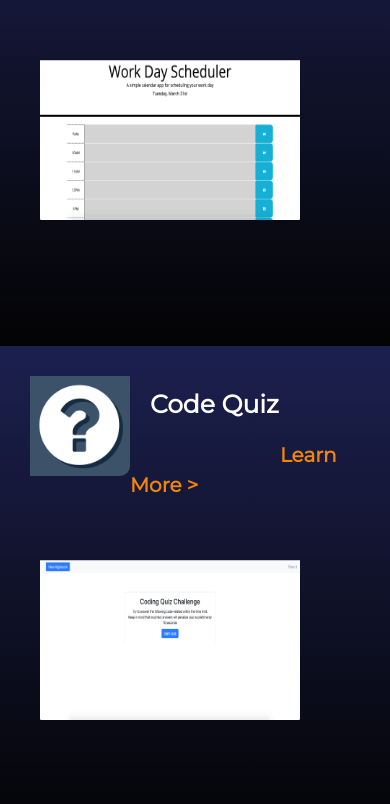
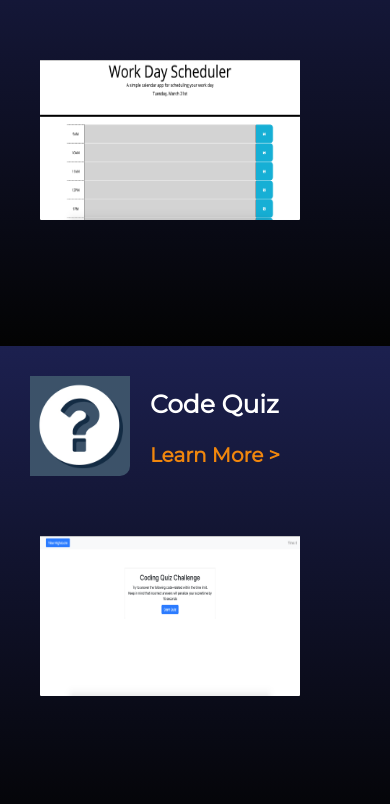
Before and after one commit to ramonpbarros/ramonpbarros.github.io, a plain HTML site: page portfolio.html in a window 390 px wide. Shown: the part 2011-2815 px from the top of the page. Drawn offline with nearby package versions, Linux system fonts and the light colour scheme.

Commit message:
changes made to portfolio

```diff
--- a/portfolio.html
+++ b/portfolio.html
@@ -144,7 +144,7 @@
       <div class="projectBgc">
         <img src="./img/quiz.jpg" alt="quizLogo" class="weatherLogo" />
         <p class="barHopName">Code Quiz</p>
-        <a href="./quiz.html" class="barHopDesc">Learn More ></a>
+        <a href="./quiz.html" class="quizDesc">Learn More ></a>
         <a href="./quiz.html"
           ><img src="./img/codequiz.png" alt="mockup" class="imgMock"
         /></a>
--- a/style.css
+++ b/style.css
@@ -192,6 +192,14 @@ a:hover {
   padding-left: 20px;
 }
 
+.quizDesc {
+  color: #f0860d;
+  font-weight: bold;
+  font-size: 20px;
+  padding-top: 120px;
+  padding-left: 20px;
+}
+
 .weatherLogo {
   height: 200px;
   width: 200px;
@@ -225,7 +233,7 @@ a:hover {
 }
 
 /* media screen */
-@media screen and (max-device-width: 812px) {
+@media screen and (max-device-width: 900px) {
   * {
     box-sizing: border-box;
     padding: 0;
@@ -299,6 +307,13 @@ a:hover {
     padding-top: 120px;
     padding-left: 150px;
   }
+  .quizDesc {
+    color: #f0860d;
+    font-weight: bold;
+    font-size: 20px;
+    padding-top: 120px;
+    padding-left: 20px;
+  }
   .imgMock {
     width: 350px;
     height: 220px;
```
